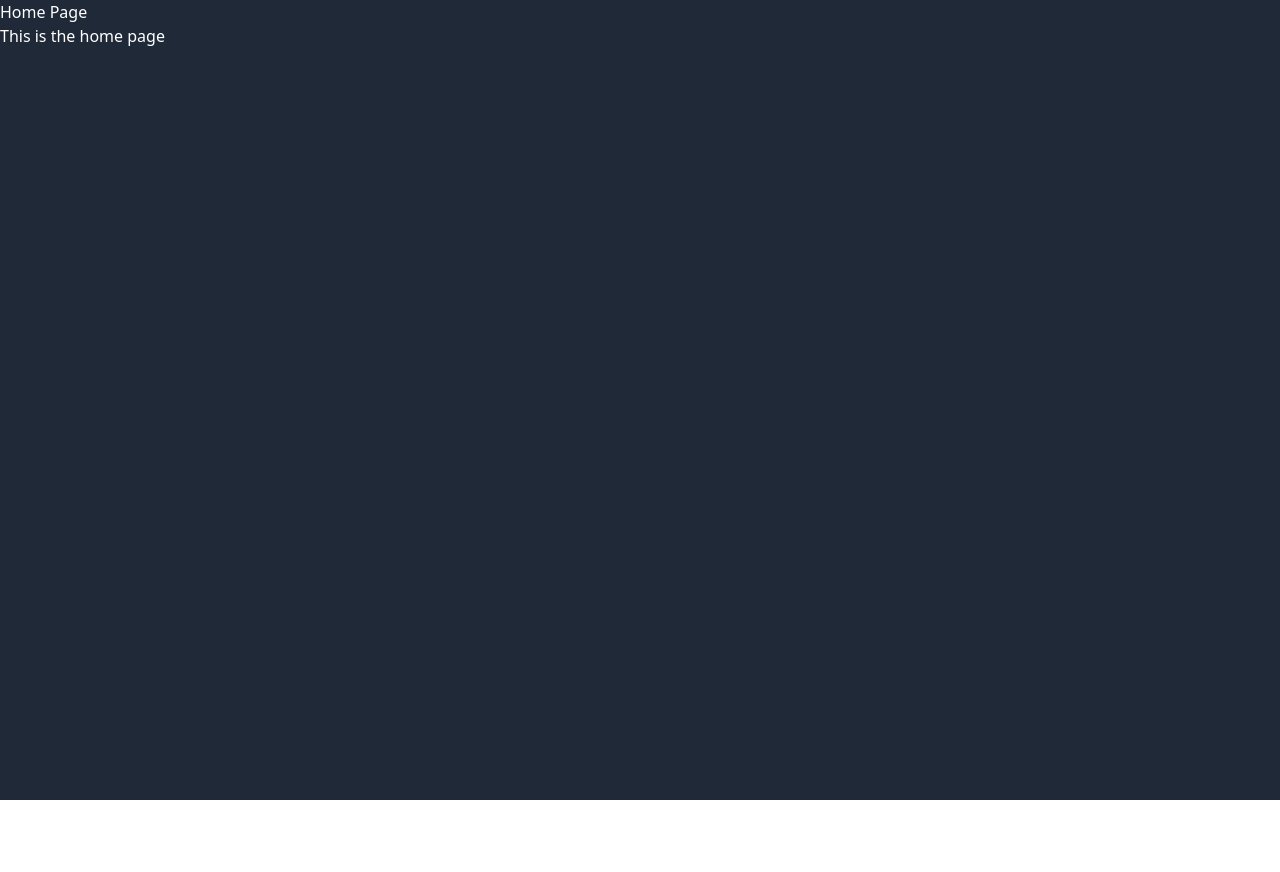
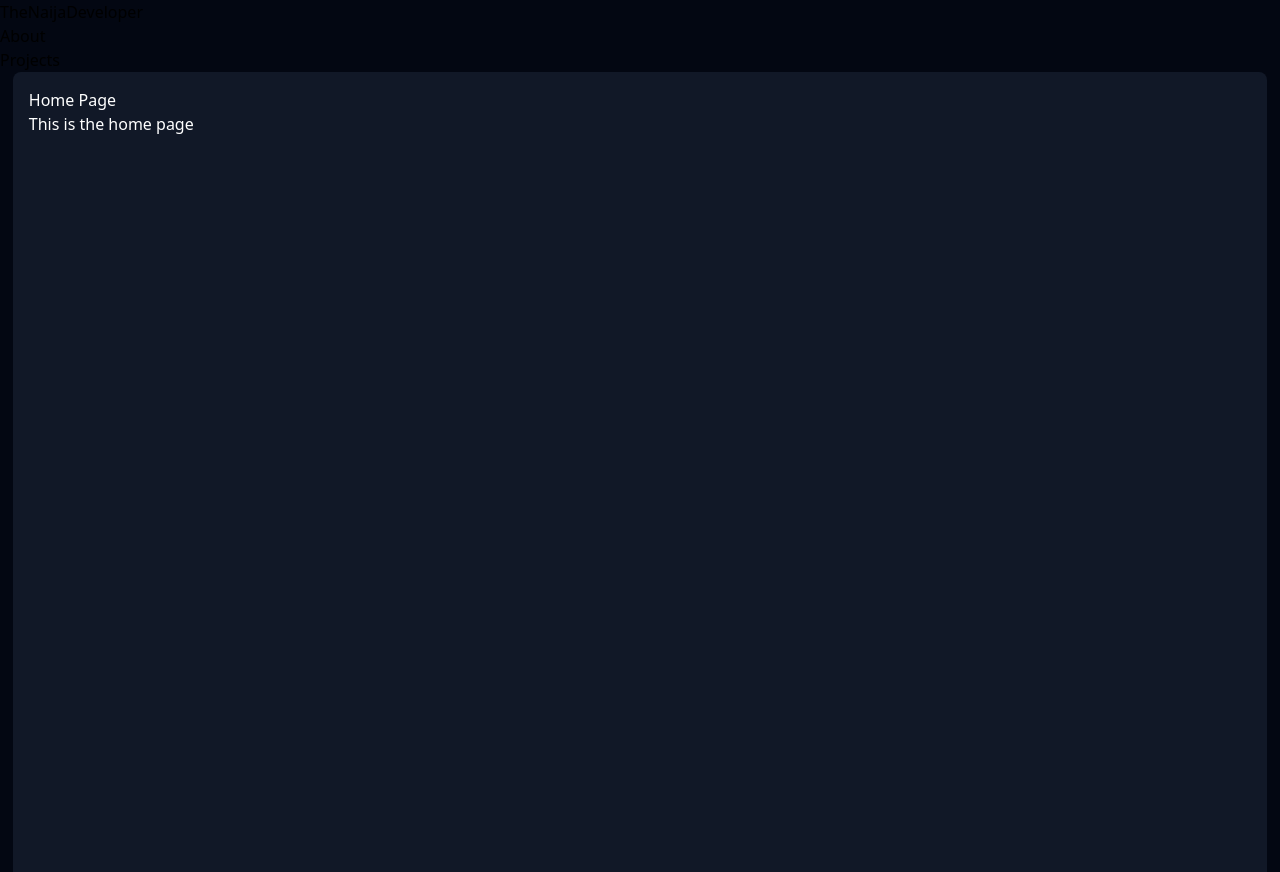
Before and after one commit to naijadeveloper/naijadev-portfolio, a Next.js app: page / in a window 1280 px wide. Before the commit the page ends 800 px from the top, so only its background shows below. Built offline with nearby package versions, Linux system fonts and the light colour scheme.

Commit message:
Set darkMode to class in tailwind config. Created the projects route

```diff
--- a/src/components/AppLayout.tsx
+++ b/src/components/AppLayout.tsx
@@ -1,11 +1,17 @@
 import { ReactNode } from "react";
 import Meta from "./Meta";
+import Header from "./Header";
 
 export default function AppLayout({ children }: { children: ReactNode }) {
   return (
     <>
       <Meta />
-      <main>{children}</main>
+      <div className="dark bg-gray-950">
+        <Header />
+        <main className="mx-auto h-screen w-full bg-gray-100 p-4 text-white dark:bg-gray-900 md:w-[98%] md:rounded-t-lg">
+          {children}
+        </main>
+      </div>
     </>
   );
 }
--- /dev/null
+++ b/src/components/Header.tsx
@@ -0,0 +1,21 @@
+import Link from "next/link";
+
+export default function Header() {
+  return (
+    <header>
+      <h1>
+        <span>The</span>
+        <span>Naija</span>
+        <span>Developer</span>
+      </h1>
+      <ul>
+        <li>
+          <Link href="/">About</Link>
+        </li>
+        <li>
+          <Link href="/projects">Projects</Link>
+        </li>
+      </ul>
+    </header>
+  );
+}
--- a/src/pages/index.tsx
+++ b/src/pages/index.tsx
@@ -1,6 +1,6 @@
-export default function HomePage() {
+export default function homePage() {
   return (
-    <div className="h-screen bg-gray-800 text-white">
+    <div className="">
       <h1>Home Page</h1>
       <p>This is the home page</p>
     </div>
--- /dev/null
+++ b/src/pages/projects/index.tsx
@@ -0,0 +1,3 @@
+export default function projectsPage() {
+  return <div>Projects pages</div>;
+}
--- a/tailwind.config.js
+++ b/tailwind.config.js
@@ -1,6 +1,7 @@
 /** @type {import('tailwindcss').Config} */
 module.exports = {
   content: ["./src/**/*.{js,ts,jsx,tsx,mdx}"],
+  darkMode: "class",
   theme: {
     extend: {},
   },
```
